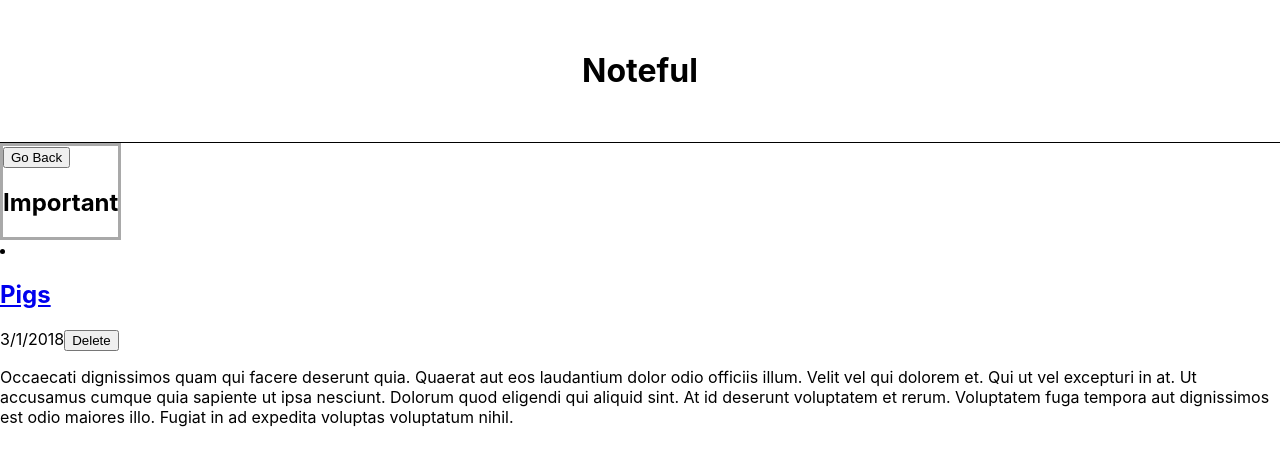
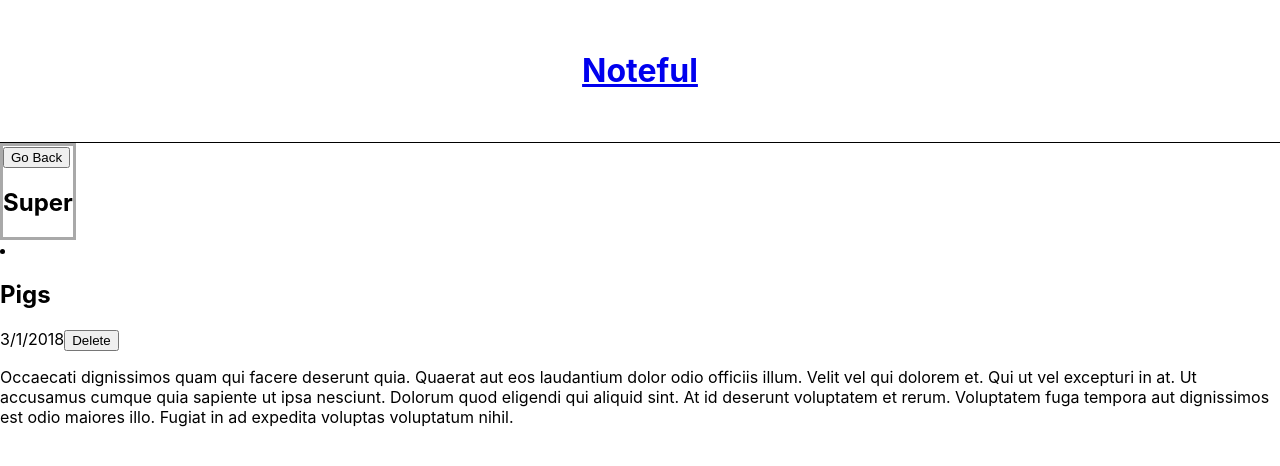
Before and after one commit to thinkful-ei-firefly/noteful-ben-jessica, a React (Create React App) app: page /note/cbc787a0-ffaf-11e8-8eb2-f2801f1b9fd1 in a window 1280 px wide. Shown: the top 466 px of the page. Built offline with nearby package versions, Linux system fonts and the light colour scheme.

Commit message:
navlink function complete

```diff
--- a/src/App.js
+++ b/src/App.js
@@ -28,7 +28,7 @@
   render () {
     return (
       <main className='App'>
-        <Header />
+        <Header setFolderId={this.setFolderId}/>
 
         <Route
           exact path="/"
@@ -54,11 +54,12 @@
 
         <Route
           path="/note/:noteid"
-          render={() => <NoteView
+          render={({history}) => <NoteView
             notes={this.state.STORE.notes}
             noteId={this.state.selectedNoteId}
             folders={this.state.STORE.folders}
             folderId={this.state.selectedFolderId}
+            history={history}
             />}
         />
 
--- a/src/components/DetailNote.js
+++ b/src/components/DetailNote.js
@@ -1,5 +1,5 @@
 import React from 'react';
-import Note from './Note';
+import Notecard from './Notecard';
 
 
 function DetailNote(props) {
@@ -7,7 +7,7 @@
 
   return (
       <section>
-          <Note id={note.id} name={note.name} modified={note.modified} key={note.id}/>
+          <Notecard id={note.id} name={note.name} modified={note.modified} key={note.id}/>
           <p>{note.content}</p>
       </section>
   );
--- a/src/components/Header.js
+++ b/src/components/Header.js
@@ -1,12 +1,12 @@
 import React from 'react';
 import './Header.css';
+import { NavLink } from 'react-router-dom';
 
-
-function Header() {
+function Header(props) {
   return (
       <header>
           <div className="header-bar">
-              <h1>Noteful</h1>
+              <h1><NavLink to="/" onClick={() => props.setFolderId(null)}>Noteful</NavLink></h1>
           </div>
       </header>
   );
--- a/src/components/NoteSidebar.js
+++ b/src/components/NoteSidebar.js
@@ -1,17 +1,20 @@
 import React from 'react';
+import { NavLink } from 'react-router-dom';
 
 
 function NoteSidebar(props) {
 
+const folders = props.folders;
+const notes = props.notes;
+const id = props.noteId;
 
-const folders = props.folders;
-const id = props.folderId;
-const foundFolder = folders.find(folder => folder.id ===id)
-
+const foundNote = notes.find(note => note.id ===id);
+const folderId = foundNote.folderId;
+const foundFolder = folders.find(folder => folder.id ===folderId);
 
 return (
     <section className="sidebar">
-        <button>Go Back</button>
+        <button onClick={() => props.history.goBack()}>Go Back</button>
         <h2>{foundFolder.name}</h2>
     </section>
 );
--- a/src/components/NoteView.js
+++ b/src/components/NoteView.js
@@ -6,7 +6,7 @@
 
     return (
         <div>
-            <NoteSidebar folders={props.folders} folderId={props.folderId} />
+            <NoteSidebar folders={props.folders} notes={props.notes} noteId={props.noteId} history={props.history} />
             <DetailNote notes={props.notes} noteId={props.noteId}/>
         </div>
 
--- a/src/components/Notebook.js
+++ b/src/components/Notebook.js
@@ -1,6 +1,5 @@
 import React from 'react';
 import Note from './Note';
-
 
 function Notebook(props) {
     let notes = props.notes;
--- /dev/null
+++ b/src/components/Notecard.js
@@ -0,0 +1,16 @@
+import React from 'react';
+
+
+function Notecard(props) {
+    let date = new Date(props.modified)
+
+  return (
+    <li>
+        <h2>{props.name}</h2>
+        <span>{date.toLocaleDateString()}</span>
+        <button>Delete</button>
+    </li>
+  );
+}
+
+export default Notecard;
```
